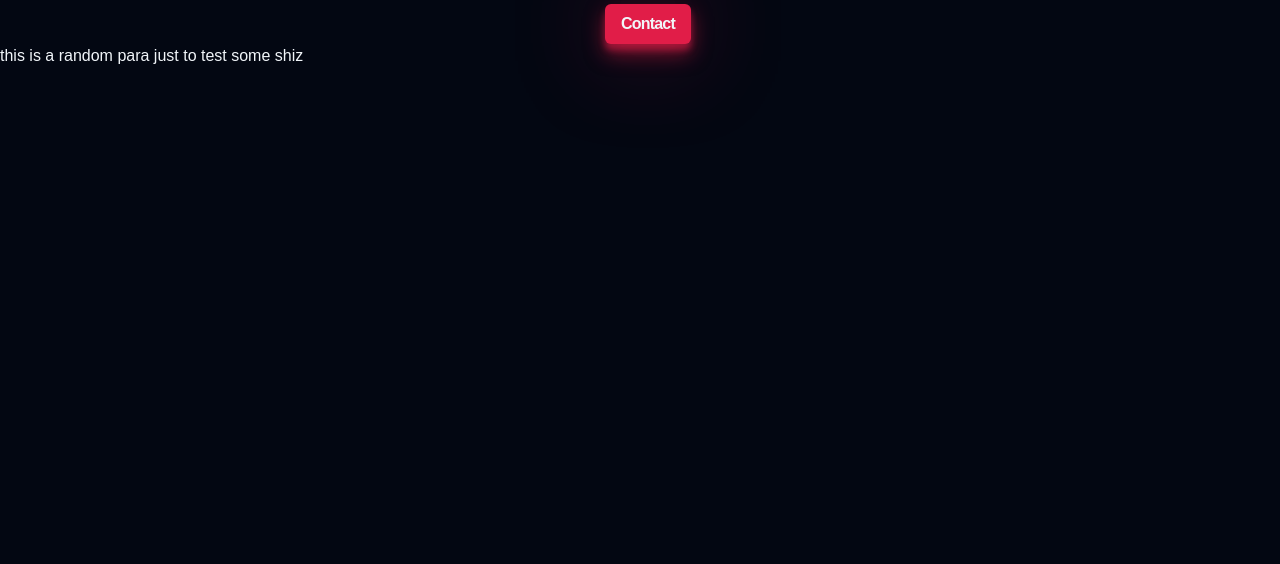
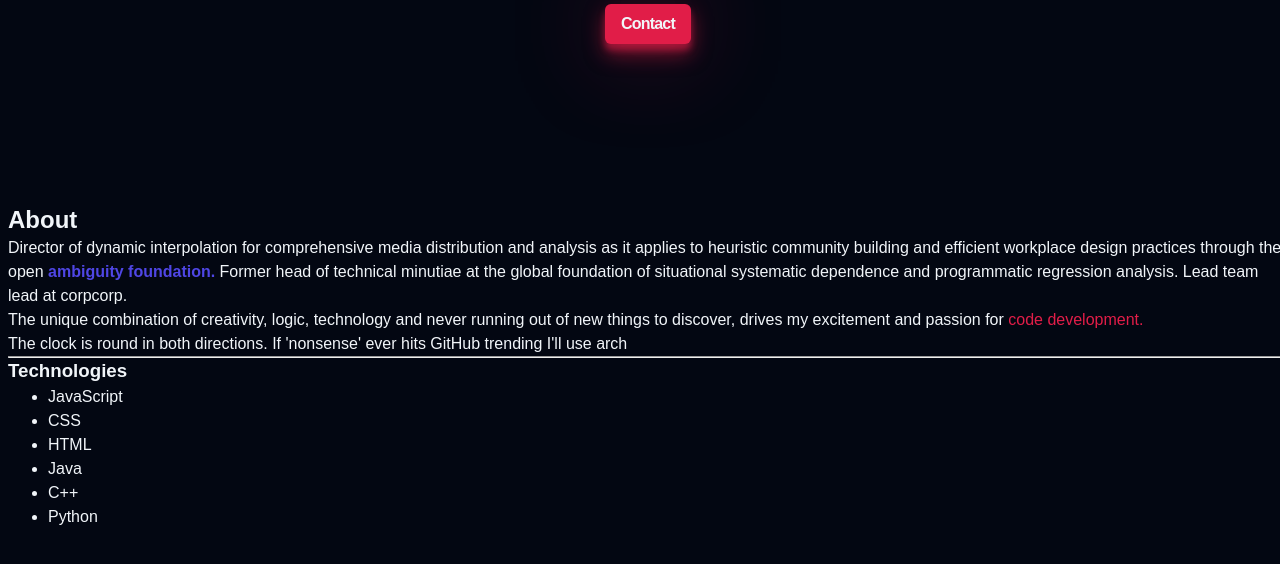
Before and after one commit to JTripple7s/CS_Portfolio_Web, a plain HTML site: page index.html in a window 1280 px wide. Shown: the part 226-790 px from the top of the page. Drawn offline with Linux system fonts and the light colour scheme; a web font is replaced by a local one.

Commit message:
testing more of the io

```diff
--- a/index.html
+++ b/index.html
@@ -56,8 +56,32 @@
          Welcome to my portfolio!</p>
       <a class="intro__btn btn" href="#">Contact</a>
     </section>
-    <section>
-      <p>this is a random para just to test some shiz</p>
+    <section class="about container section">
+      <div>
+        <h2>About</h2>
+        <p>Director of dynamic interpolation for comprehensive media distribution and analysis as it applies to heuristic
+           community building and efficient workplace design practices through the open <strong>ambiguity foundation.</strong> Former head of technical
+           minutiae at the global foundation of situational systematic dependence and programmatic regression analysis.
+            Lead team lead at corpcorp.
+        </p>
+        <p>
+          The unique combination of creativity, logic, technology and never running out of new things to discover,
+           drives my excitement and passion for <a>code development.</a>
+        </p>
+        <p>The clock is round in both directions. If 'nonsense' ever hits GitHub trending I'll use arch
+        </p>
+        <hr>
+        <h3>Technologies</h3>
+        <ul>
+          <li>JavaScript</li>
+          <li>CSS</li>
+          <li>HTML</li>
+          <li>Java</li>
+          <li>C++</li>
+          <li>Python</li>
+        </ul>
+      </div>
+      <div></div>
     </section>
     <!-- <section></section>
     <section></section>
```
